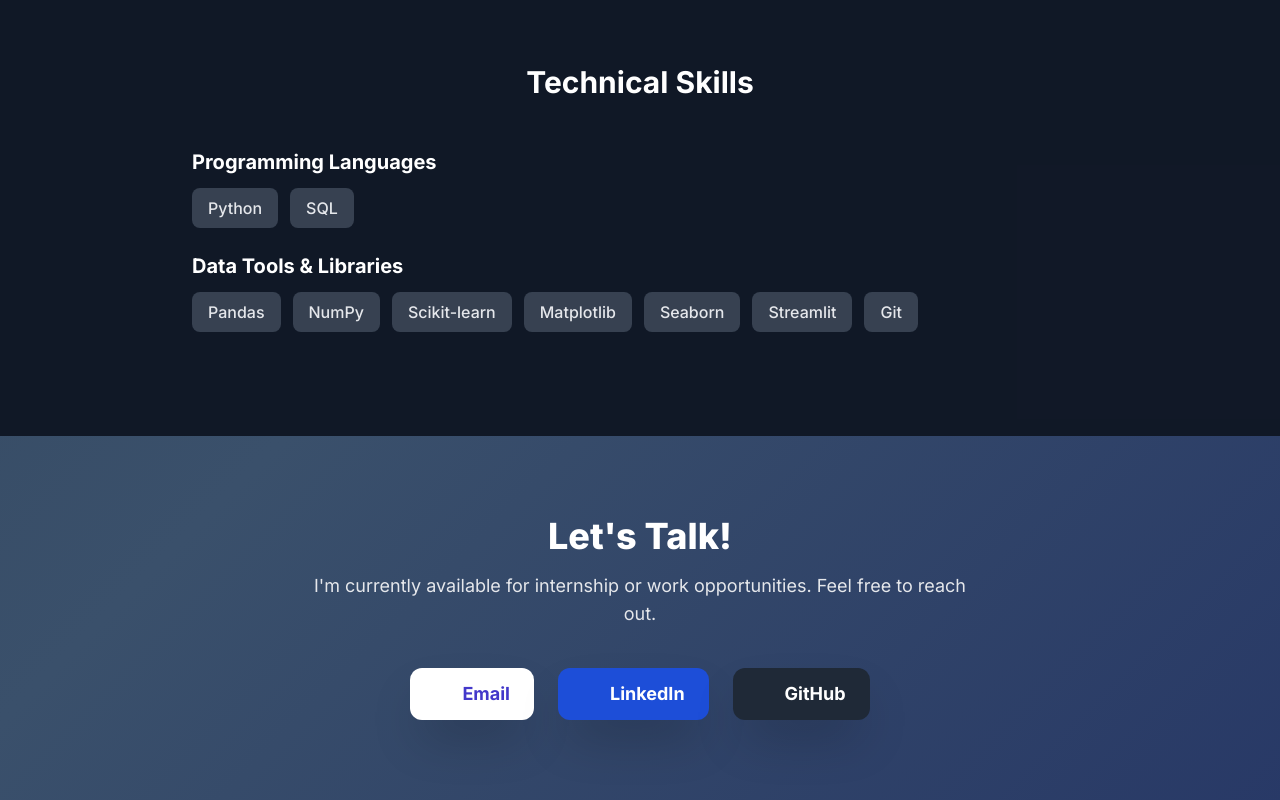
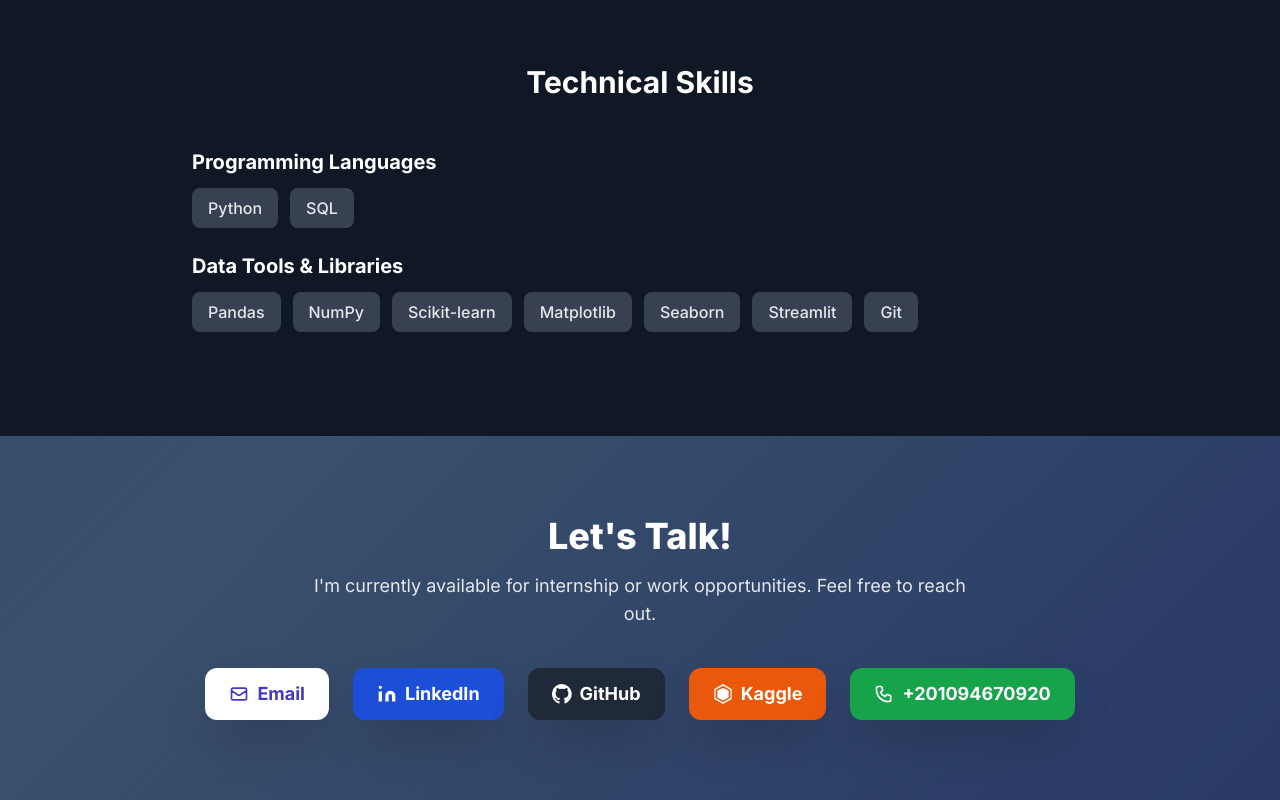
Before and after one commit to Demro7/Demro7.github.io, a plain HTML site: page index.html in a window 1280 px wide. Shown: the part 2376-3176 px from the top of the page. Drawn offline with nearby package versions, Linux system fonts and the light colour scheme.

```diff
--- a/index.html
+++ b/index.html
@@ -274,8 +274,7 @@
   <div class="container mx-auto px-6 text-center">
     <h2 class="text-4xl font-extrabold text-white mb-4">Let's Talk!</h2>
     <p class="text-lg text-gray-200 max-w-2xl mx-auto mb-10">
-          I'm currently available for internship or work opportunities. Feel
-          free to reach out.
+      I'm currently available for internship or work opportunities. Feel free to reach out.
     </p>
 
     <div class="flex flex-col sm:flex-row flex-wrap justify-center items-center gap-6">
@@ -284,17 +283,23 @@
         href="mailto:ahmedeldemery68@gmail.com"
         class="inline-flex items-center bg-white text-indigo-700 text-lg font-bold px-6 py-3 rounded-xl shadow-2xl hover:bg-gray-100 transition duration-300 transform hover:scale-105"
       >
-            <i data-lucide="mail" class="inline-block w-5 h-5 mr-2"></i>
+        <!-- SVG Mail Icon -->
+        <svg xmlns="http://www.w3.org/2000/svg" class="w-5 h-5 mr-2" fill="none" viewBox="0 0 24 24" stroke="currentColor">
+          <path stroke-linecap="round" stroke-linejoin="round" stroke-width="2" d="M3 8l7.89 5.26a2 2 0 002.22 0L21 8M5 19h14a2 2 0 002-2V7a2 2 0 00-2-2H5a2 2 0 00-2 2v10a2 2 0 002 2z"/>
+        </svg>
         Email
       </a>
 
       <!-- LinkedIn -->
       <a
-            href="https://www.linkedin.com/in/ahmed-eldemery-a210"
+        href="https://www.linkedin.com/in/ahmed-eldemery-a210aa306/"
         target="_blank"
         class="inline-flex items-center bg-blue-700 text-white text-lg font-bold px-6 py-3 rounded-xl shadow-2xl hover:bg-blue-600 transition duration-300 transform hover:scale-105"
       >
-            <i data-lucide="linkedin" class="inline-block w-5 h-5 mr-2"></i>
+        <!-- SVG LinkedIn Icon -->
+        <svg xmlns="http://www.w3.org/2000/svg" class="w-5 h-5 mr-2" fill="currentColor" viewBox="0 0 24 24">
+          <path d="M16 8a6 6 0 016 6v7h-4v-7a2 2 0 00-4 0v7h-4v-7a6 6 0 016-6zM2 9h4v12H2zM4 2a2 2 0 110 4 2 2 0 010-4z"/>
+        </svg>
         LinkedIn
       </a>
 
@@ -304,13 +309,42 @@
         target="_blank"
         class="inline-flex items-center bg-gray-800 text-white text-lg font-bold px-6 py-3 rounded-xl shadow-2xl hover:bg-gray-700 transition duration-300 transform hover:scale-105"
       >
-            <i data-lucide="github" class="inline-block w-5 h-5 mr-2"></i>
+        <!-- SVG GitHub Icon -->
+        <svg xmlns="http://www.w3.org/2000/svg" class="w-5 h-5 mr-2" fill="currentColor" viewBox="0 0 24 24">
+          <path d="M12 0a12 12 0 00-3.79 23.4c.6.11.82-.26.82-.58v-2.2c-3.34.73-4.04-1.6-4.04-1.6a3.18 3.18 0 00-1.34-1.76c-1.09-.74.08-.73.08-.73a2.52 2.52 0 011.84 1.24 2.55 2.55 0 003.48 1 2.55 2.55 0 01.76-1.6c-2.67-.3-5.47-1.34-5.47-5.96a4.66 4.66 0 011.24-3.23 4.34 4.34 0 01.12-3.19s1-.32 3.3 1.23a11.44 11.44 0 016 0c2.29-1.55 3.3-1.23 3.3-1.23a4.34 4.34 0 01.12 3.19 4.66 4.66 0 011.24 3.23c0 4.63-2.8 5.65-5.48 5.95a2.86 2.86 0 01.82 2.22v3.3c0 .32.22.7.82.58A12 12 0 0012 0z"/>
+        </svg>
         GitHub
+      </a>
+
+      <!-- Kaggle -->
+      <a
+        href="https://www.kaggle.com/ahmedeldemery"
+        target="_blank"
+        class="inline-flex items-center bg-orange-600 text-white text-lg font-bold px-6 py-3 rounded-xl shadow-2xl hover:bg-orange-500 transition duration-300 transform hover:scale-105"
+      >
+        <!-- SVG Box/Kaggle Icon -->
+        <svg xmlns="http://www.w3.org/2000/svg" class="w-5 h-5 mr-2" fill="currentColor" viewBox="0 0 24 24">
+          <path d="M12 0L1.5 6v12l10.5 6 10.5-6V6L12 0zm0 2.18l9 5.13v9.38l-9 5.14-9-5.14V7.31L12 2.18zm0 2.47L5.25 7.92v8.15L12 19.88l6.75-3.81V7.92L12 4.65z"/>
+        </svg>
+        Kaggle
+      </a>
+
+      <!-- Phone -->
+      <a
+        href="tel:+201094670920"
+        class="inline-flex items-center bg-green-600 text-white text-lg font-bold px-6 py-3 rounded-xl shadow-2xl hover:bg-green-500 transition duration-300 transform hover:scale-105"
+      >
+        <!-- SVG Phone Icon -->
+        <svg xmlns="http://www.w3.org/2000/svg" class="w-5 h-5 mr-2" fill="none" viewBox="0 0 24 24" stroke="currentColor">
+          <path stroke-linecap="round" stroke-linejoin="round" stroke-width="2" d="M3 5a2 2 0 012-2h3.28a1 1 0 01.94.66l1.12 3.12a1 1 0 01-.27 1.09l-2.2 2.2a11.05 11.05 0 005.07 5.07l2.2-2.2a1 1 0 011.09-.27l3.12 1.12a1 1 0 01.66.94V19a2 2 0 01-2 2h-1C9.163 21 3 14.837 3 7V5z"/>
+        </svg>
+        +201094670920
       </a>
     </div>
   </div>
 </section>
 
+
     <script src="https://unpkg.com/lucide/dist/lucide.min.js"></script>
     <script>lucide.replace()</script>
   </body>
```
Lines whose indentation alone changed are shown as unchanged.
